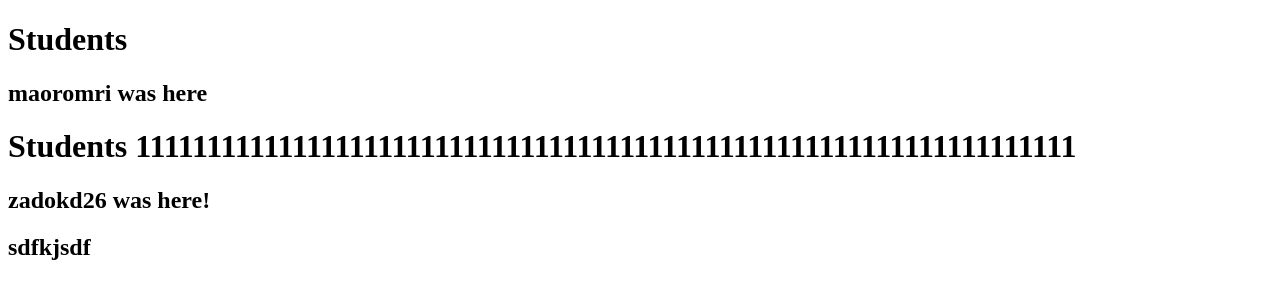
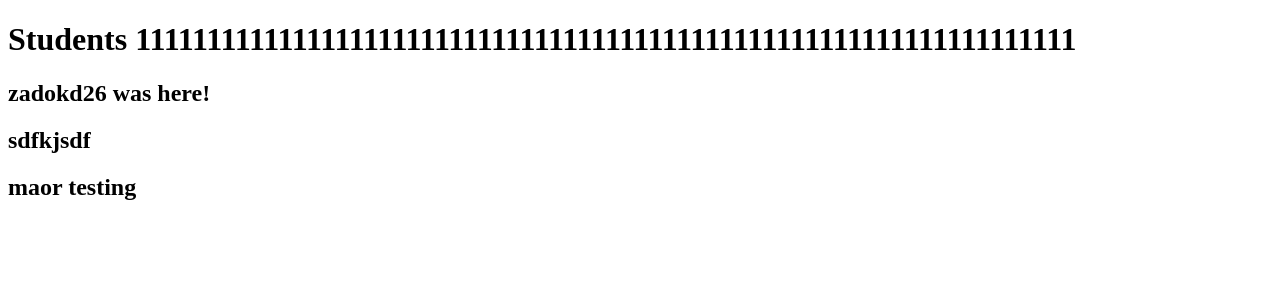
Before and after one commit to zadokd26/projects-from-students, a plain HTML site: page index.html in a window 1280 px wide. Drawn offline with Linux system fonts and the light colour scheme.

Commit message:
maor testing
maor testing

```diff
--- a/index.html
+++ b/index.html
@@ -7,11 +7,10 @@
     <title>Projects from Students</title>
   </head>
   <body>
-    <h1>Students</h1>
-    <h2> maoromri was here</h2>
     <h1>Students 111111111111111111111111111111111111111111111111111111111111111111</h1>
 
     <h2>zadokd26 was here!</h2>
     <h2>sdfkjsdf</h2>
+    <h2> maor testing</h2>
   </body>
 </html>
```
